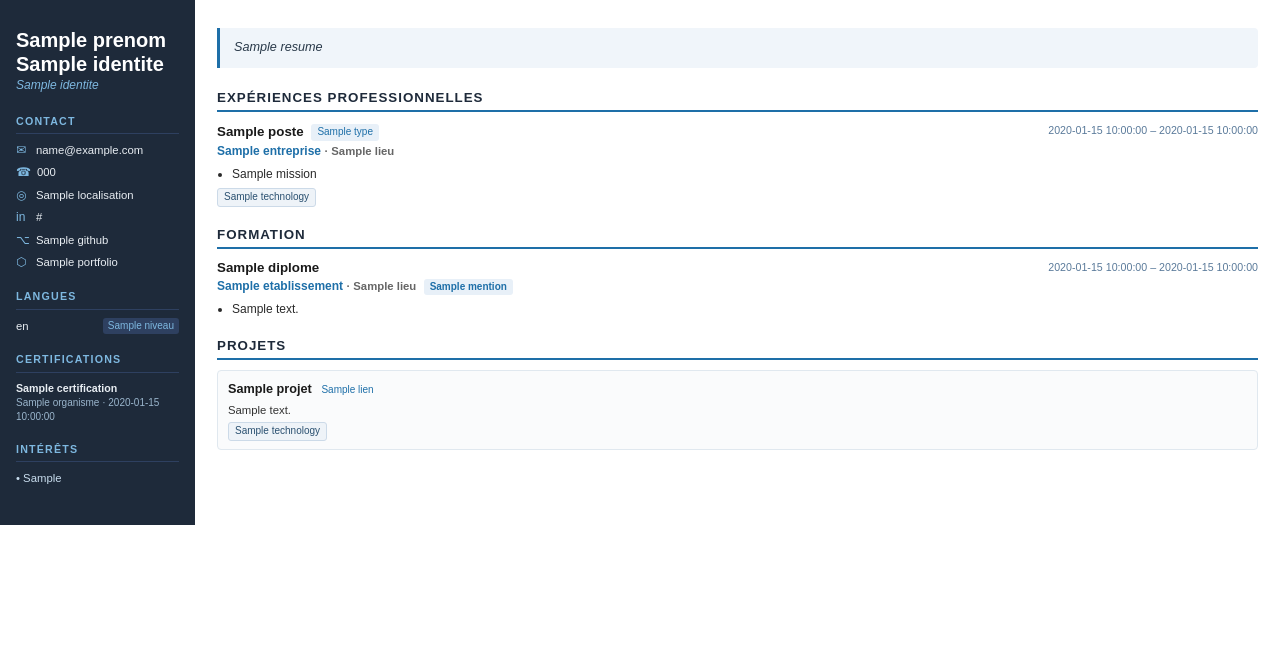
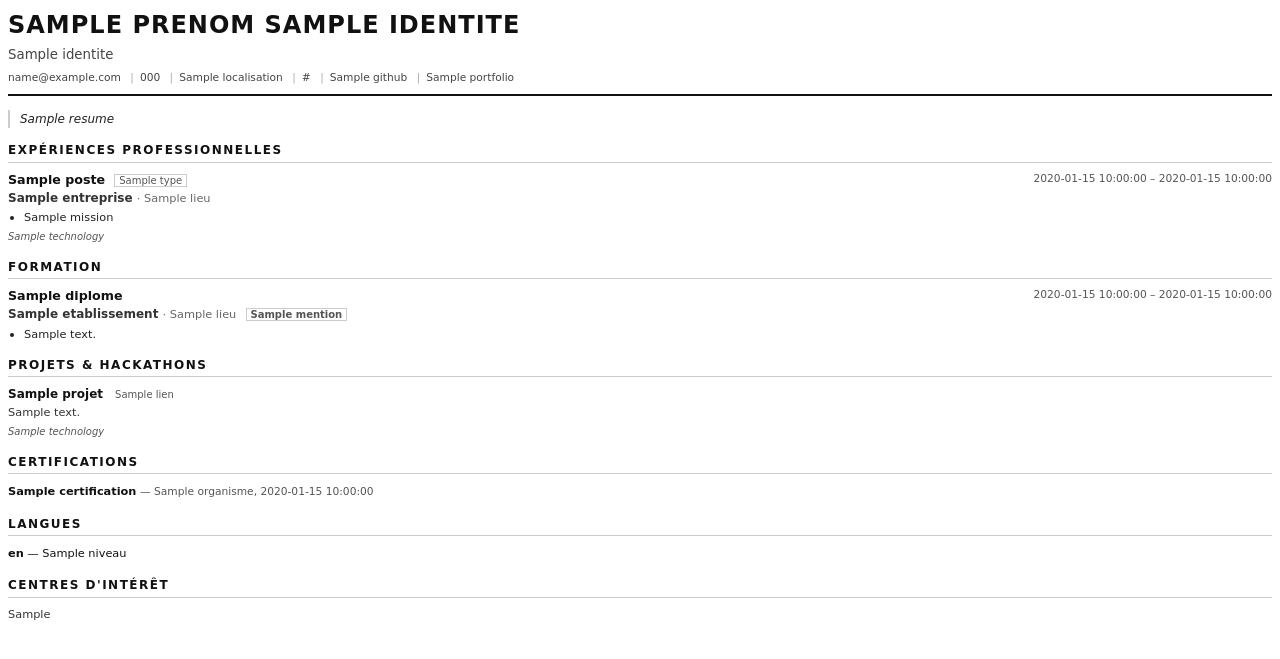
Before and after one commit to Kamagatey/cv_agent, a Python web app: template templates/cv_template.html in a window 1280 px wide. Shown: the top 659 px of the page. Run offline with Jinja, Linux system fonts and the light colour scheme; the template is opened without the code that fills it: most values are stand-ins (such as "Sample title", 1, 10 or a date in 2020).

Commit message:
Ameliorations du template

```diff
--- a/templates/cv_template.html
+++ b/templates/cv_template.html
@@ -3,488 +3,297 @@
 <head>
 <meta charset="UTF-8">
 <style>
-/* ── Reset & base ─────────────────────────────────────────── */
-* { box-sizing: border-box; margin: 0; padding: 0; }
+
+@page {
+    size: A4;
+    margin: 1.8cm 1.8cm 1.5cm 1.8cm;
+}
 
 body {
-  font-family: 'Liberation Sans', 'DejaVu Sans', Arial, sans-serif;
-  font-size: 10pt;
-  color: #1a1a1a;
+    font-family: "DejaVu Sans", Arial, sans-serif;
+    font-size: 9.5pt;
+    color: #111111;
     line-height: 1.45;
-  background: #fff;
+    background: #ffffff;
 }
 
-/* ── Layout : sidebar gauche + contenu principal ─────────── */
-.layout {
-  display: grid;
-  grid-template-columns: 195px 1fr;
-  min-height: 100%;
+/* ── En-tête ─────────────────────────────────────────── */
+.header {
+    border-bottom: 2px solid #111111;
+    padding-bottom: 8px;
+    margin-bottom: 14px;
 }
 
-/* ── Sidebar ─────────────────────────────────────────────── */
-.sidebar {
-  background: #1e2a3a;
-  color: #e8edf2;
-  padding: 28px 16px 20px;
-  page-break-inside: avoid;
+.header-name {
+    font-size: 18pt;
+    font-weight: bold;
+    letter-spacing: 1px;
+    text-transform: uppercase;
 }
 
-.sidebar h1 {
-  font-size: 15pt;
-  font-weight: 700;
-  color: #ffffff;
-  line-height: 1.2;
-  margin-bottom: 2px;
+.header-titre {
+    font-size: 10pt;
+    color: #444444;
+    margin-top: 2px;
 }
 
-.sidebar .titre-poste {
-  font-size: 9pt;
-  color: #7eb8e0;
-  margin-bottom: 20px;
-  font-style: italic;
-  line-height: 1.3;
+.header-contact {
+    font-size: 8pt;
+    color: #444444;
+    margin-top: 6px;
 }
 
-/* Sections sidebar */
-.sidebar-section { margin-bottom: 18px; }
-
-.sidebar-section h2 {
-  font-size: 8pt;
-  text-transform: uppercase;
-  letter-spacing: 1.2px;
-  color: #7eb8e0;
-  border-bottom: 1px solid #2e4060;
-  padding-bottom: 4px;
-  margin-bottom: 8px;
-  font-weight: 600;
+.header-contact-sep {
+    margin: 0 6px;
+    color: #aaaaaa;
 }
 
-/* Infos de contact */
-.contact-item {
-  display: flex;
-  align-items: flex-start;
-  gap: 6px;
-  margin-bottom: 5px;
-  font-size: 8.5pt;
-  word-break: break-word;
+/* ── Sections ─────────────────────────────────────────── */
+.section {
+    margin-bottom: 14px;
 }
 
-.contact-item .icon {
-  min-width: 14px;
+.section-title {
     font-size: 9pt;
-  color: #7eb8e0;
+    font-weight: bold;
+    text-transform: uppercase;
+    letter-spacing: 1.5px;
+    border-bottom: 1px solid #cccccc;
+    padding-bottom: 2px;
+    margin-bottom: 8px;
+    color: #111111;
 }
 
-/* Compétences */
-.comp-categorie { margin-bottom: 8px; }
-
-.comp-categorie-nom {
-  font-size: 7.5pt;
-  font-weight: 600;
-  color: #b0c8de;
-  text-transform: uppercase;
-  letter-spacing: 0.5px;
-  margin-bottom: 3px;
+/* ── Résumé ───────────────────────────────────────────── */
+.resume {
+    font-size: 9pt;
+    color: #222222;
+    font-style: italic;
+    line-height: 1.55;
+    margin-bottom: 14px;
+    padding-left: 4px;
+    border-left: 2px solid #cccccc;
+    padding-left: 10px;
 }
 
-.comp-tags {
-  display: flex;
-  flex-wrap: wrap;
-  gap: 3px;
-}
-
-.comp-tag {
-  background: #2e4060;
-  color: #c8dced;
-  border-radius: 3px;
-  padding: 1px 6px;
-  font-size: 7.5pt;
-}
-
-/* Langues */
-.langue-item {
-  display: flex;
-  justify-content: space-between;
-  align-items: center;
-  font-size: 8.5pt;
-  margin-bottom: 4px;
-}
-
-.langue-niveau {
-  font-size: 7.5pt;
-  color: #7eb8e0;
-  background: #2e4060;
-  border-radius: 3px;
-  padding: 1px 5px;
-}
-
-/* Certifications sidebar */
-.certif-item {
-  font-size: 8pt;
-  margin-bottom: 6px;
-  line-height: 1.4;
-}
-
-.certif-nom { color: #e8edf2; font-weight: 600; }
-.certif-org { color: #9ab5cc; font-size: 7.5pt; }
-
-/* ── Contenu principal ───────────────────────────────────── */
-.main {
-  padding: 28px 22px 20px;
-}
-
-/* Résumé */
-.section-resume {
-  background: #f0f5fa;
-  border-left: 3px solid #1e6fa8;
-  padding: 10px 14px;
-  margin-bottom: 20px;
-  border-radius: 0 4px 4px 0;
-}
-
-.section-resume p {
-  font-size: 9.5pt;
-  color: #2a3a4a;
-  line-height: 1.55;
-  font-style: italic;
-}
-
-/* Titres de sections */
-.section { margin-bottom: 18px; }
-
-.section-titre {
-  font-size: 10pt;
-  font-weight: 700;
-  color: #1e2a3a;
-  text-transform: uppercase;
-  letter-spacing: 1px;
-  border-bottom: 2px solid #1e6fa8;
-  padding-bottom: 3px;
-  margin-bottom: 10px;
-}
-
-/* Blocs expérience / formation */
+/* ── Blocs expérience / formation ─────────────────────── */
 .bloc {
-  margin-bottom: 12px;
-  page-break-inside: avoid;
+    margin-bottom: 9px;
 }
 
 .bloc-header {
-  display: flex;
-  justify-content: space-between;
-  align-items: flex-start;
-  margin-bottom: 2px;
+    width: 100%;
+    border-collapse: collapse;
+}
+
+.bloc-header td {
+    padding: 0;
+    vertical-align: top;
 }
 
 .bloc-poste {
-  font-weight: 700;
-  font-size: 10pt;
-  color: #1a1a1a;
-  line-height: 1.3;
+    font-size: 9.5pt;
+    font-weight: bold;
+    color: #111111;
+}
+
+.bloc-badge {
+    font-size: 7.5pt;
+    color: #555555;
+    border: 1px solid #cccccc;
+    padding: 0px 4px;
+    margin-left: 5px;
 }
 
 .bloc-date {
     font-size: 8pt;
-  color: #5a7a9a;
+    color: #555555;
+    text-align: right;
     white-space: nowrap;
-  margin-left: 10px;
-  margin-top: 1px;
+    width: 120px;
 }
 
-.bloc-sous-titre {
+.bloc-sub {
     font-size: 9pt;
-  color: #1e6fa8;
-  font-weight: 600;
-  margin-bottom: 4px;
+    color: #333333;
+    font-weight: bold;
+    margin-top: 1px;
+    margin-bottom: 3px;
 }
 
 .bloc-lieu {
     font-size: 8.5pt;
-  color: #666;
+    color: #666666;
+    font-weight: normal;
 }
 
-.bloc-type {
-  display: inline-block;
-  font-size: 7.5pt;
-  background: #e8f0f8;
-  color: #1e6fa8;
-  border-radius: 3px;
-  padding: 1px 6px;
-  margin-left: 4px;
-  vertical-align: middle;
-}
-
-/* Listes de missions */
 .missions {
-  margin: 5px 0 0 0;
-  padding-left: 15px;
+    margin: 3px 0 0 16px;
+    padding: 0;
 }
 
 .missions li {
-  font-size: 9pt;
-  color: #2a2a2a;
-  margin-bottom: 3px;
-  line-height: 1.45;
+    font-size: 8.5pt;
+    color: #222222;
+    margin-bottom: 2px;
+    line-height: 1.4;
 }
 
-/* Tags technos dans exp */
-.tech-tags {
-  display: flex;
-  flex-wrap: wrap;
-  gap: 3px;
-  margin-top: 5px;
+.tech {
+    font-size: 7.5pt;
+    color: #555555;
+    margin-top: 4px;
+    font-style: italic;
 }
 
-.tech-tag {
-  font-size: 7.5pt;
-  background: #eef3f8;
-  color: #2a5070;
-  border: 1px solid #ccdae8;
-  border-radius: 3px;
-  padding: 1px 6px;
+/* ── Compétences : grille texte ───────────────────────── */
+.comp-table {
+    width: 100%;
+    border-collapse: collapse;
 }
 
-/* Projets */
-.projet-bloc {
-  margin-bottom: 10px;
-  padding: 8px 10px;
-  background: #fafbfc;
-  border: 1px solid #e0e8ef;
-  border-radius: 4px;
-  page-break-inside: avoid;
+.comp-table td {
+    vertical-align: top;
+    padding: 1px 6px 4px 0;
+    width: 50%;
+}
+
+.comp-cat {
+    font-size: 8pt;
+    font-weight: bold;
+    color: #333333;
+}
+
+.comp-items {
+    font-size: 8pt;
+    color: #222222;
+}
+
+/* ── Projets ──────────────────────────────────────────── */
+.projet {
+    margin-bottom: 7px;
 }
 
 .projet-nom {
-  font-weight: 700;
-  font-size: 9.5pt;
-  color: #1a1a1a;
+    font-size: 9pt;
+    font-weight: bold;
+    color: #111111;
 }
 
 .projet-lien {
     font-size: 7.5pt;
-  color: #1e6fa8;
-  margin-left: 6px;
+    color: #555555;
+    margin-left: 8px;
 }
 
 .projet-desc {
     font-size: 8.5pt;
-  color: #333;
-  margin-top: 3px;
-  line-height: 1.45;
+    color: #333333;
+    margin-top: 2px;
+    line-height: 1.4;
 }
 
-/* Centres d'intérêt */
-.interets {
-  display: flex;
-  flex-wrap: wrap;
-  gap: 5px;
+/* ── Certifications & Langues : inline ────────────────── */
+.inline-table {
+    width: 100%;
+    border-collapse: collapse;
 }
 
-.interet-tag {
-  background: #f0f5fa;
-  color: #2a4a6a;
-  border-radius: 3px;
-  padding: 3px 10px;
-  font-size: 9pt;
+.inline-table td {
+    vertical-align: top;
+    padding: 1px 12px 2px 0;
+    font-size: 8.5pt;
 }
 
-/* ── Utilitaires ─────────────────────────────────────────── */
-.empty { display: none; }
+.certif-nom {
+    font-weight: bold;
+    color: #111111;
+}
+
+.certif-org {
+    color: #555555;
+    font-size: 8pt;
+}
+
 </style>
 </head>
 <body>
 
-<div class="layout">
-
-  <!-- ══════════════════ SIDEBAR ══════════════════ -->
-  <aside class="sidebar">
-
-    <!-- Nom & titre -->
-    <h1>{{ cv.identite.prenom }}<br>{{ cv.identite.nom }}</h1>
-    <p class="titre-poste">{{ cv.identite.titre }}</p>
-
-    <!-- Contact -->
-    <div class="sidebar-section">
-      <h2>Contact</h2>
-      {% if cv.identite.email %}
-      <div class="contact-item">
-        <span class="icon">✉</span>
-        <span>{{ cv.identite.email }}</span>
+<!-- ══════════ EN-TÊTE ══════════ -->
+<div class="header">
+    <div class="header-name">{{ cv.identite.prenom }} {{ cv.identite.nom }}</div>
+    <div class="header-titre">{{ cv.identite.titre }}</div>
+    <div class="header-contact">
+        {% if cv.identite.email %}{{ cv.identite.email }}{% endif %}
+        {% if cv.identite.telephone %}<span class="header-contact-sep">|</span>{{ cv.identite.telephone }}{% endif %}
+        {% if cv.identite.localisation %}<span class="header-contact-sep">|</span>{{ cv.identite.localisation }}{% endif %}
+        {% if cv.identite.linkedin %}<span class="header-contact-sep">|</span>{{ cv.identite.linkedin }}{% endif %}
+        {% if cv.identite.github %}<span class="header-contact-sep">|</span>{{ cv.identite.github }}{% endif %}
+        {% if cv.identite.portfolio %}<span class="header-contact-sep">|</span>{{ cv.identite.portfolio }}{% endif %}
     </div>
-      {% endif %}
-      {% if cv.identite.telephone %}
-      <div class="contact-item">
-        <span class="icon">☎</span>
-        <span>{{ cv.identite.telephone }}</span>
-      </div>
-      {% endif %}
-      {% if cv.identite.localisation %}
-      <div class="contact-item">
-        <span class="icon">◎</span>
-        <span>{{ cv.identite.localisation }}</span>
-      </div>
-      {% endif %}
-      {% if cv.identite.linkedin %}
-      <div class="contact-item">
-        <span class="icon">in</span>
-        <span>{{ cv.identite.linkedin }}</span>
-      </div>
-      {% endif %}
-      {% if cv.identite.github %}
-      <div class="contact-item">
-        <span class="icon">⌥</span>
-        <span>{{ cv.identite.github }}</span>
-      </div>
-      {% endif %}
-      {% if cv.identite.portfolio %}
-      <div class="contact-item">
-        <span class="icon">⬡</span>
-        <span>{{ cv.identite.portfolio }}</span>
-      </div>
-      {% endif %}
 </div>
 
-    <!-- Compétences -->
-    {% if cv.competences %}
-    <div class="sidebar-section">
-      <h2>Compétences</h2>
-
-      {% set comp_map = [
-        ("langages",       "Langages"),
-        ("frameworks",     "Frameworks"),
-        ("outils",         "Outils"),
-        ("bases_de_donnees","Bases de données"),
-        ("cloud",          "Cloud"),
-        ("methodologies",  "Méthodo."),
-        ("autres",         "Autres"),
-      ] %}
-
-      {% for key, label in comp_map %}
-        {% set items = cv.competences.get(key, []) %}
-        {% if items %}
-        <div class="comp-categorie">
-          <div class="comp-categorie-nom">{{ label }}</div>
-          <div class="comp-tags">
-            {% for item in items %}
-            <span class="comp-tag">{{ item }}</span>
-            {% endfor %}
-          </div>
-        </div>
-        {% endif %}
-      {% endfor %}
-    </div>
+<!-- ══════════ RÉSUMÉ ══════════ -->
+{% if cv.resume %}
+<div class="resume">{{ cv.resume }}</div>
 {% endif %}
 
-    <!-- Langues -->
-    {% if cv.langues %}
-    <div class="sidebar-section">
-      <h2>Langues</h2>
-      {% for l in cv.langues %}
-      <div class="langue-item">
-        <span>{{ l.langue }}</span>
-        <span class="langue-niveau">{{ l.niveau }}</span>
-      </div>
-      {% endfor %}
-    </div>
-    {% endif %}
-
-    <!-- Certifications -->
-    {% if cv.certifications %}
-    <div class="sidebar-section">
-      <h2>Certifications</h2>
-      {% for c in cv.certifications %}
-      <div class="certif-item">
-        <div class="certif-nom">{{ c.nom }}</div>
-        <div class="certif-org">{{ c.organisme }}{% if c.date %} · {{ c.date }}{% endif %}</div>
-      </div>
-      {% endfor %}
-    </div>
-    {% endif %}
-
-    <!-- Centres d'intérêt (sidebar si peu d'espace) -->
-    {% if cv.centres_interet and cv.centres_interet|length <= 4 %}
-    <div class="sidebar-section">
-      <h2>Intérêts</h2>
-      {% for ci in cv.centres_interet %}
-      <div style="font-size:8.5pt; margin-bottom:3px; color:#c8dced;">• {{ ci }}</div>
-      {% endfor %}
-    </div>
-    {% endif %}
-
-  </aside>
-
-  <!-- ══════════════════ MAIN ══════════════════ -->
-  <main class="main">
-
-    <!-- Résumé -->
-    {% if cv.resume %}
-    <div class="section-resume">
-      <p>{{ cv.resume }}</p>
-    </div>
-    {% endif %}
-
-    <!-- Expériences -->
+<!-- ══════════ EXPÉRIENCES ══════════ -->
 {% if cv.experiences %}
 <div class="section">
-      <div class="section-titre">Expériences professionnelles</div>
+    <div class="section-title">Expériences professionnelles</div>
 
     {% for exp in cv.experiences %}
     <div class="bloc">
-        <div class="bloc-header">
-          <div>
+        <table class="bloc-header">
+            <tr>
+                <td>
                     <span class="bloc-poste">{{ exp.poste }}</span>
-            {% if exp.type %}
-            <span class="bloc-type">{{ exp.type }}</span>
-            {% endif %}
-          </div>
-          <div class="bloc-date">
+                    {% if exp.type %}<span class="bloc-badge">{{ exp.type }}</span>{% endif %}
+                </td>
+                <td class="bloc-date">
                     {{ exp.date_debut }}{% if exp.date_fin %} – {{ exp.date_fin }}{% endif %}
-          </div>
-        </div>
-        <div class="bloc-sous-titre">
-          {{ exp.entreprise }}{% if exp.lieu %} <span class="bloc-lieu">· {{ exp.lieu }}</span>{% endif %}
+                </td>
+            </tr>
+        </table>
+        <div class="bloc-sub">
+            {{ exp.entreprise }}
+            {% if exp.lieu %}<span class="bloc-lieu"> · {{ exp.lieu }}</span>{% endif %}
         </div>
         {% if exp.missions %}
         <ul class="missions">
-          {% for m in exp.missions %}
-          <li>{{ m }}</li>
-          {% endfor %}
+            {% for m in exp.missions %}<li>{{ m }}</li>{% endfor %}
         </ul>
         {% endif %}
         {% if exp.technologies %}
-        <div class="tech-tags">
-          {% for t in exp.technologies %}
-          <span class="tech-tag">{{ t }}</span>
-          {% endfor %}
-        </div>
+        <div class="tech">{{ exp.technologies | join(' · ') }}</div>
         {% endif %}
     </div>
     {% endfor %}
 </div>
 {% endif %}
 
-    <!-- Formations -->
+<!-- ══════════ FORMATION ══════════ -->
 {% if cv.formations %}
 <div class="section">
-      <div class="section-titre">Formation</div>
+    <div class="section-title">Formation</div>
 
     {% for f in cv.formations %}
     <div class="bloc">
-        <div class="bloc-header">
-          <div class="bloc-poste">{{ f.diplome }}</div>
-          <div class="bloc-date">
-            {{ f.date_debut }}{% if f.date_fin %} – {{ f.date_fin }}{% endif %}
-          </div>
-        </div>
-        <div class="bloc-sous-titre">
-          {{ f.etablissement }}{% if f.lieu %} <span class="bloc-lieu">· {{ f.lieu }}</span>{% endif %}
-          {% if f.mention %} <span class="bloc-type">{{ f.mention }}</span>{% endif %}
+        <table class="bloc-header">
+            <tr>
+                <td class="bloc-poste">{{ f.diplome }}</td>
+                <td class="bloc-date">{{ f.date_debut }}{% if f.date_fin %} – {{ f.date_fin }}{% endif %}</td>
+            </tr>
+        </table>
+        <div class="bloc-sub">
+            {{ f.etablissement }}
+            {% if f.lieu %}<span class="bloc-lieu"> · {{ f.lieu }}</span>{% endif %}
+            {% if f.mention %}<span class="bloc-badge">{{ f.mention }}</span>{% endif %}
         </div>
         {% if f.details %}
         <ul class="missions">
-          {% for d in f.details %}
-          <li>{{ d }}</li>
-          {% endfor %}
+            {% for d in f.details %}<li>{{ d }}</li>{% endfor %}
         </ul>
         {% endif %}
     </div>
@@ -492,48 +301,96 @@ body {
 </div>
 {% endif %}
 
-    <!-- Projets -->
+<!-- ══════════ COMPÉTENCES ══════════ -->
+{% if cv.competences %}
+<div class="section">
+    <div class="section-title">Compétences</div>
+
+    {% set comp_map = [
+        ("langages",        "Langages"),
+        ("frameworks",      "Frameworks & Librairies"),
+        ("outils",          "Outils"),
+        ("bases_de_donnees","Bases de données"),
+        ("cloud",           "Cloud"),
+        ("methodologies",   "Méthodologies"),
+        ("autres",          "IA / ML"),
+    ] %}
+
+    <table class="comp-table">
+    {% set ns = namespace(col=0) %}
+    {% for key, label in comp_map %}
+        {% set items = cv.competences.get(key, []) %}
+        {% if items %}
+            {% if ns.col == 0 %}<tr>{% endif %}
+            <td>
+                <span class="comp-cat">{{ label }} : </span>
+                <span class="comp-items">{{ items | join(', ') }}</span>
+            </td>
+            {% set ns.col = ns.col + 1 %}
+            {% if ns.col == 2 %}</tr>{% set ns.col = 0 %}{% endif %}
+        {% endif %}
+    {% endfor %}
+    {% if ns.col == 1 %}<td></td></tr>{% endif %}
+    </table>
+</div>
+{% endif %}
+
+<!-- ══════════ PROJETS ══════════ -->
 {% if cv.projets %}
 <div class="section">
-      <div class="section-titre">Projets</div>
+    <div class="section-title">Projets &amp; Hackathons</div>
 
     {% for p in cv.projets %}
-      <div class="projet-bloc">
-        <div>
+    <div class="projet">
         <span class="projet-nom">{{ p.nom }}</span>
-          {% if p.lien %}
-          <span class="projet-lien">{{ p.lien }}</span>
-          {% endif %}
-        </div>
-        {% if p.description %}
-        <div class="projet-desc">{{ p.description }}</div>
-        {% endif %}
-        {% if p.technologies %}
-        <div class="tech-tags" style="margin-top:4px;">
-          {% for t in p.technologies %}
-          <span class="tech-tag">{{ t }}</span>
-          {% endfor %}
-        </div>
-        {% endif %}
+        {% if p.lien %}<span class="projet-lien">{{ p.lien }}</span>{% endif %}
+        {% if p.description %}<div class="projet-desc">{{ p.description }}</div>{% endif %}
+        {% if p.technologies %}<div class="tech">{{ p.technologies | join(' · ') }}</div>{% endif %}
     </div>
     {% endfor %}
 </div>
 {% endif %}
 
-    <!-- Centres d'intérêt (main si nombreux) -->
-    {% if cv.centres_interet and cv.centres_interet|length > 4 %}
+<!-- ══════════ CERTIFICATIONS ══════════ -->
+{% if cv.certifications %}
 <div class="section">
-      <div class="section-titre">Centres d'intérêt</div>
-      <div class="interets">
-        {% for ci in cv.centres_interet %}
-        <span class="interet-tag">{{ ci }}</span>
+    <div class="section-title">Certifications</div>
+    <table class="inline-table">
+    {% for c in cv.certifications %}
+        {% if loop.index is odd %}<tr>{% endif %}
+        <td>
+            <span class="certif-nom">{{ c.nom }}</span>
+            <span class="certif-org"> — {{ c.organisme }}{% if c.date %}, {{ c.date }}{% endif %}</span>
+        </td>
+        {% if loop.index is even %}</tr>{% endif %}
     {% endfor %}
-      </div>
+    {% if cv.certifications | length is odd %}<td></td></tr>{% endif %}
+    </table>
 </div>
 {% endif %}
 
-  </main>
+<!-- ══════════ LANGUES ══════════ -->
+{% if cv.langues %}
+<div class="section">
+    <div class="section-title">Langues</div>
+    <table class="inline-table">
+    {% for l in cv.langues %}
+        {% if loop.index is odd %}<tr>{% endif %}
+        <td><span class="certif-nom">{{ l.langue }}</span> — {{ l.niveau }}</td>
+        {% if loop.index is even %}</tr>{% endif %}
+    {% endfor %}
+    {% if cv.langues | length is odd %}<td></td></tr>{% endif %}
+    </table>
 </div>
+{% endif %}
+
+<!-- ══════════ INTÉRÊTS ══════════ -->
+{% if cv.centres_interet %}
+<div class="section">
+    <div class="section-title">Centres d'intérêt</div>
+    <div style="font-size:8.5pt; color:#333333;">{{ cv.centres_interet | join('   ·   ') }}</div>
+</div>
+{% endif %}
 
 </body>
 </html>
```
Lines whose indentation alone changed are shown as unchanged.
